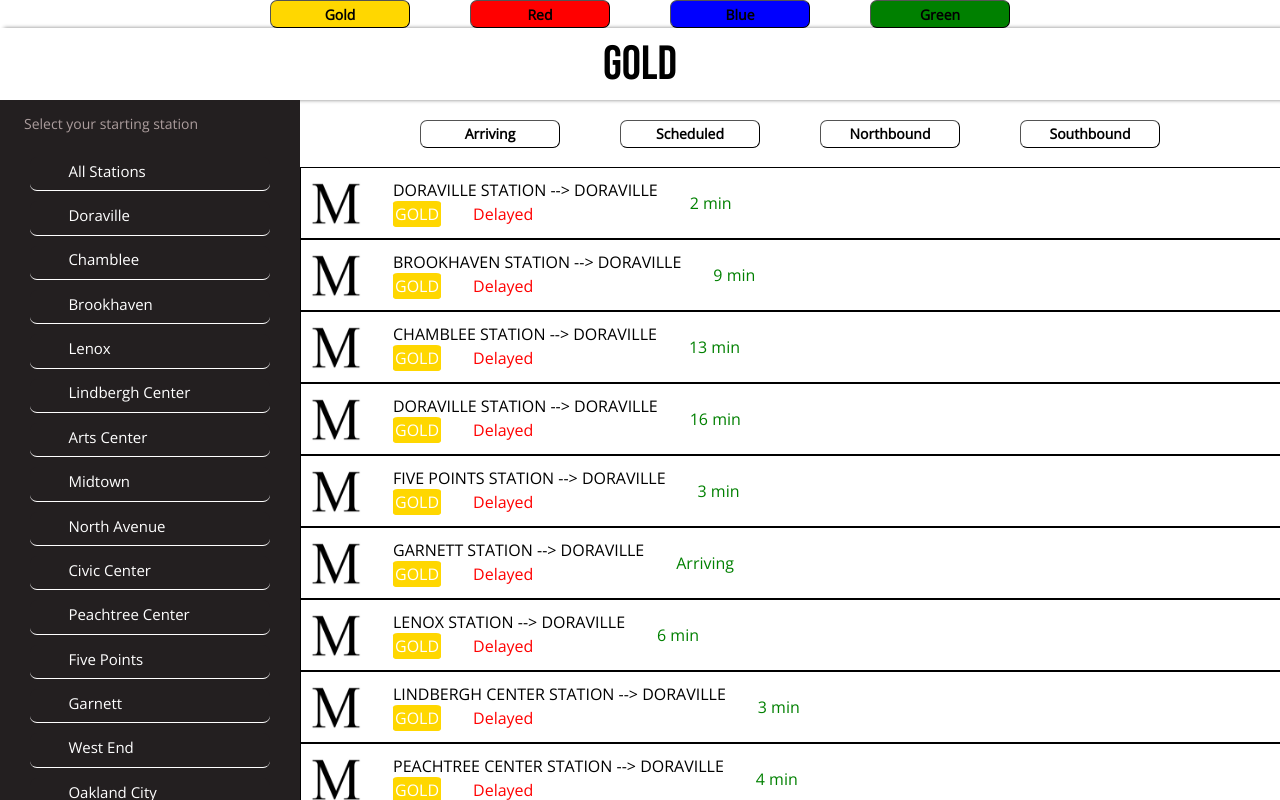
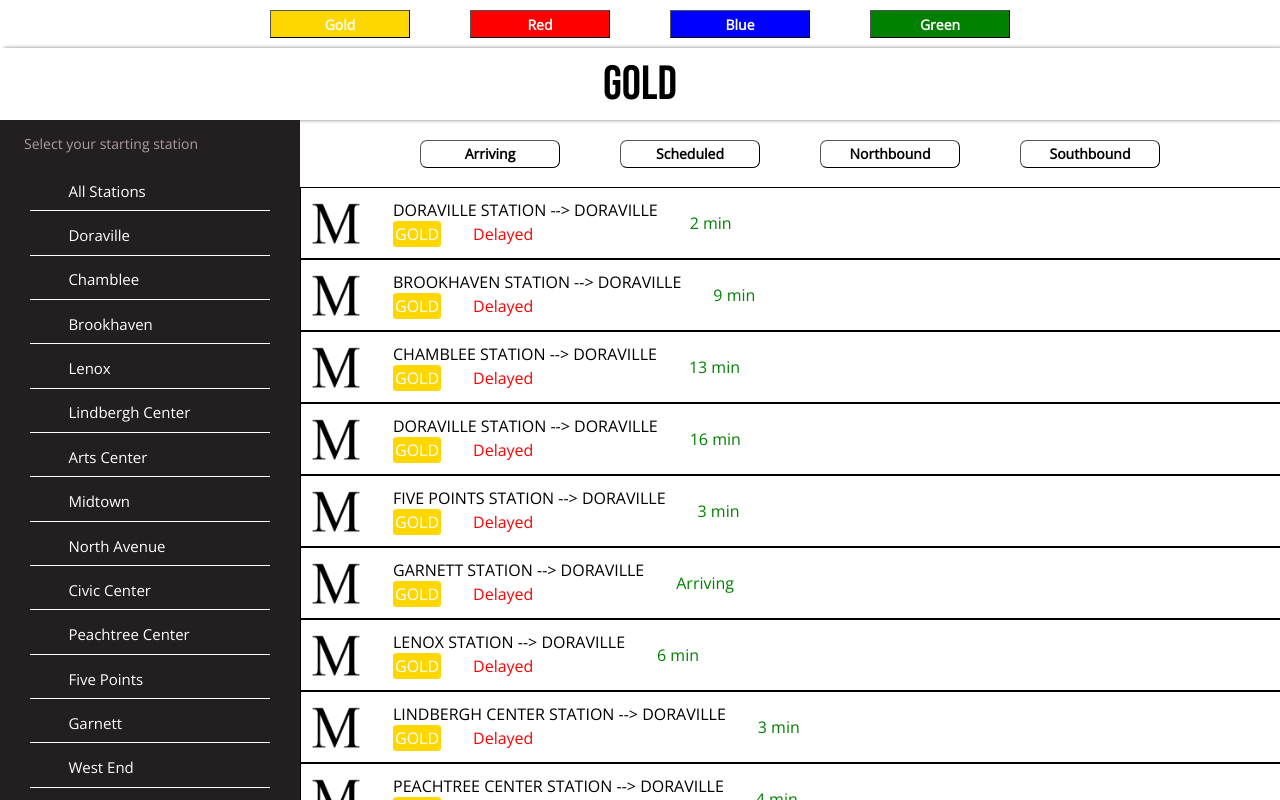
Before and after one commit to zinichakraborty/bootcampexercises-f23, a React (Create React App) app in the folder exer5/marta-ui/: page / in a window 1280 px wide. Shown: the top 800 px of the page. Built offline with nearby package versions, Linux system fonts and the light colour scheme.

Commit message:
edit buttons

```diff
--- a/exer5/marta-ui/src/App.css
+++ b/exer5/marta-ui/src/App.css
@@ -1,5 +1,6 @@
 .App {
   text-align: center;
+  margin-top: 10px;
 }
 
 button {
@@ -12,29 +13,32 @@
   text-align: center;
   width: 10em;
   background-color: white;
-  border-radius: 7px;
   border-width: 1px;
   border-color: black;
   transition-duration: 0.4s;
 }
 
 button:hover {
-  background-color: black;
+  background-color: gray;
   color: white;
 }
 
 .gold-button {
   background-color: gold;
+  color: white;
 }
 
 .red-button {
   background-color: red;
+  color: white;
 }
 
 .blue-button {
   background-color: blue;
+  color: white;
 }
 
 .green-button {
   background-color: green;
+  color: white;
 }
--- a/exer5/marta-ui/src/pages/line.css
+++ b/exer5/marta-ui/src/pages/line.css
@@ -1,3 +1,4 @@
 .trainLine {
     font-family: "Open Sans";
+    margin-top: 10px;
 }
```
